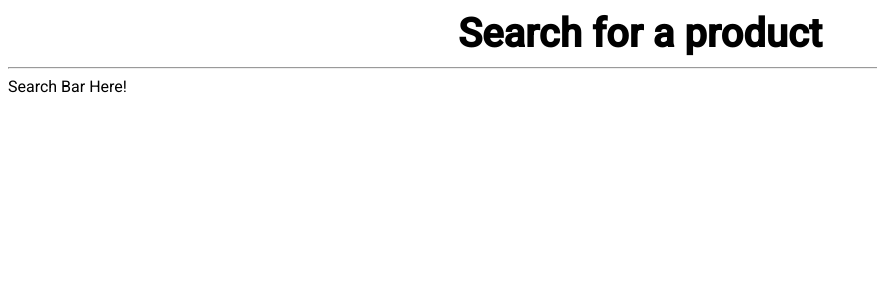
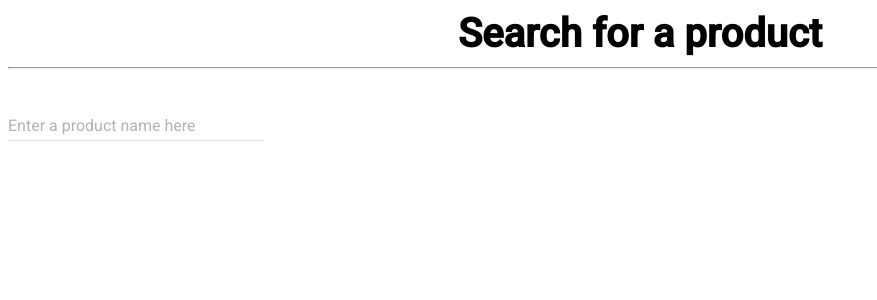
Before and after one commit to cchrispy/productSearch_challenge, a React app: page / in a window 1280 px wide. Shown: the top 300 px of the page, without its empty margins (0-877 px from the left). Built offline with nearby package versions, Linux system fonts and the light colour scheme; what react-tap-event-plugin would draw is missing.

Commit message:
Add muithemeprovider

```diff
--- a/src/components/SearchBar.jsx
+++ b/src/components/SearchBar.jsx
@@ -1,4 +1,5 @@
 import React, { Component } from 'react';
+import TextField from 'material-ui/TextField';
 
 class SearchBar extends Component {
   constructor(props) {
@@ -7,8 +8,9 @@ class SearchBar extends Component {
 
   render() {
     return (
-      <div>
-        Search Bar Here!
+      <div className='search-bar'>
+        <TextField
+          floatingLabelText='Enter a product name here' />
       </div>
     )
   }
--- a/src/index.js
+++ b/src/index.js
@@ -4,6 +4,7 @@ import { Provider } from 'react-redux';
 import { render } from 'react-dom';
 import mainReducer from './reducers/mainReducer';
 
+import MuiThemeProvider from 'material-ui/styles/MuiThemeProvider';
 import injectTapEventPlugin from 'react-tap-event-plugin';
 injectTapEventPlugin(); // for material-ui onTouchTap events
 
@@ -15,9 +16,11 @@ let store = createStore(
 
 const refresh = () => {
   render(
-    <Provider store={ store }>
-      <App />
-    </Provider>,
+    <MuiThemeProvider>
+      <Provider store={ store }>
+        <App />
+      </Provider>
+    </MuiThemeProvider>,
     document.getElementById('app')
   )
 }
```
